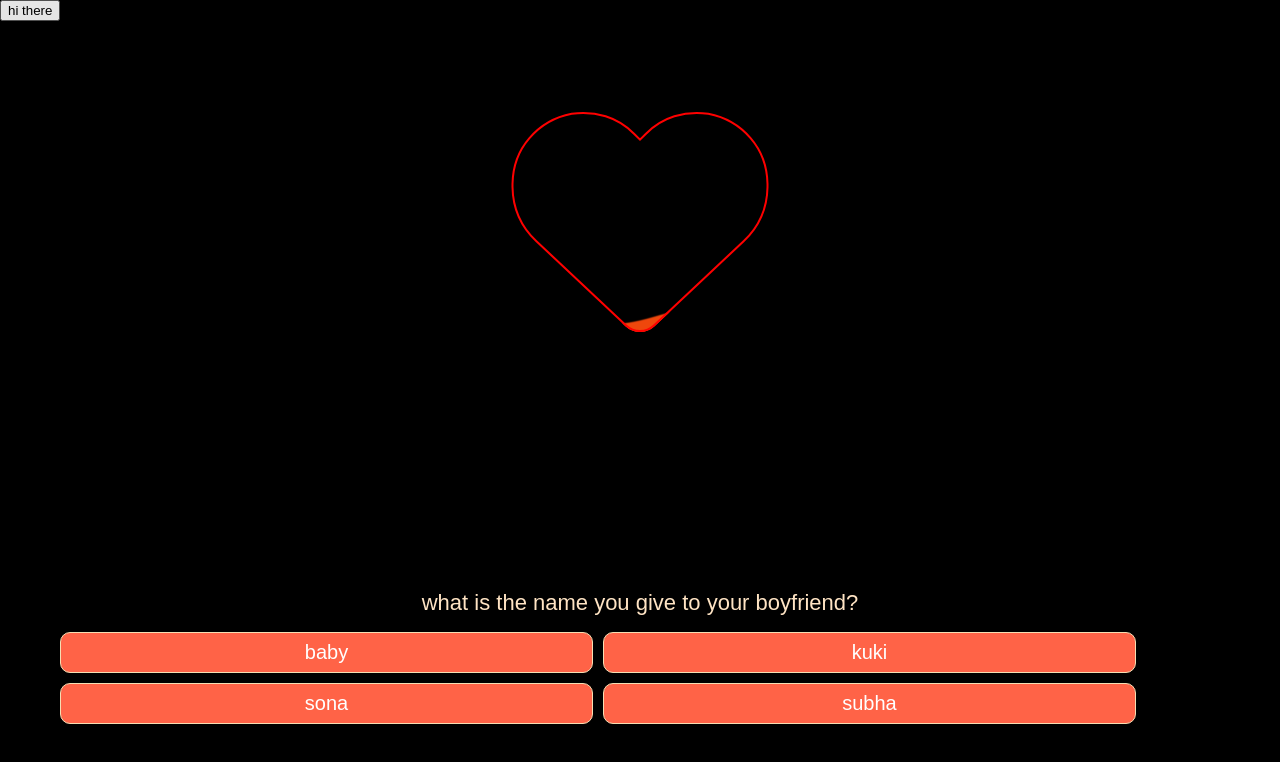
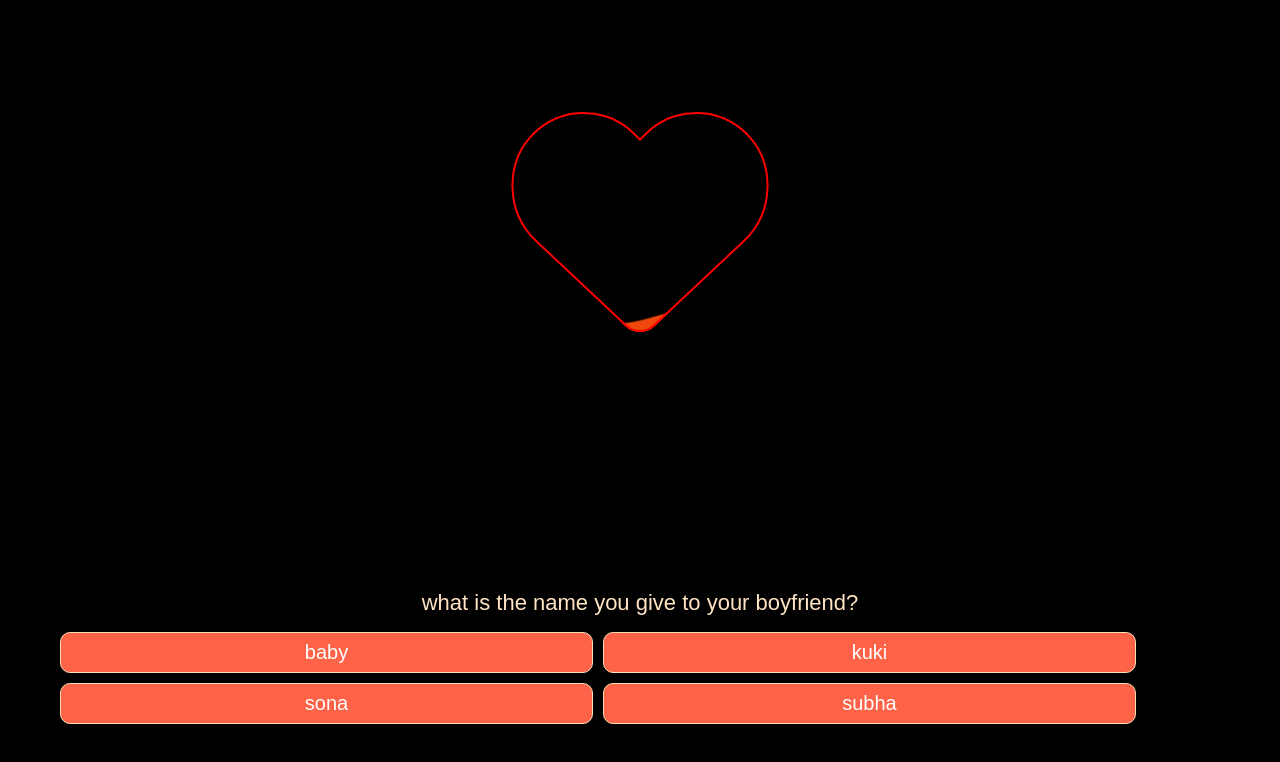
Before and after one commit to samiran005/Only-For-Chitra, a plain HTML site: page index.html in a window 1280 px wide. Drawn offline with Linux system fonts and the light colour scheme.

Commit message:
Update index.html

```diff
--- a/index.html
+++ b/index.html
@@ -39,7 +39,7 @@
     </div>
 
 
-    <button class="hi">hi there</button>
+<!--     <button class="hi">hi there</button> -->
 </body>
 
 </html>
```
